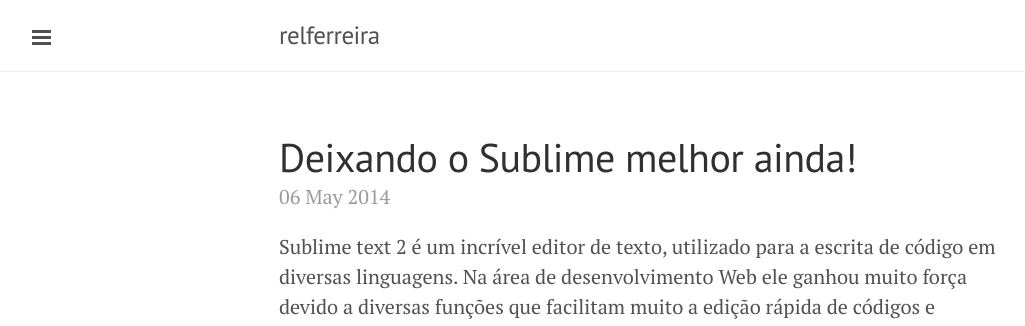
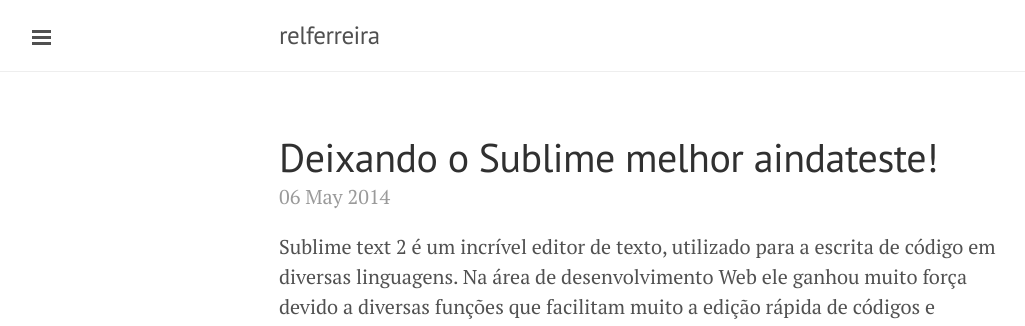
Before and after one commit to relferreira/relferreira.github.io, a Jekyll site: the page built from _posts/2014-05-06-hello-world.markdown, in a window 1280 px wide and 900 px high. Shown: the top 326 px of the window, without its empty margins (1-1026 px from the left). Built offline with Jekyll 4.4.1, drawn with Linux system fonts in a browser that asks for light colours.

Commit message:
Post update: Deixando o Sublime melhor ainda!

```diff
--- a/_posts/2014-05-06-hello-world.markdown
+++ b/_posts/2014-05-06-hello-world.markdown
@@ -1,8 +1,7 @@
 ---
 published: true
-title: Deixando o Sublime melhor ainda!
+title: Deixando o Sublime melhor aindateste!
 layout: post
-comments: true
 ---
 Sublime text 2 é um incrível editor de texto, utilizado para a escrita de código em diversas linguagens. Na área de desenvolvimento Web ele ganhou muito força devido a diversas funções que facilitam muito a edição rápida de códigos e devido aos *Packages*, que estendem os poderes do editor. Este post irá indicar alguns packages para melhorar a sua experiência com esta ferramenta.
 <!-- more -->
```
